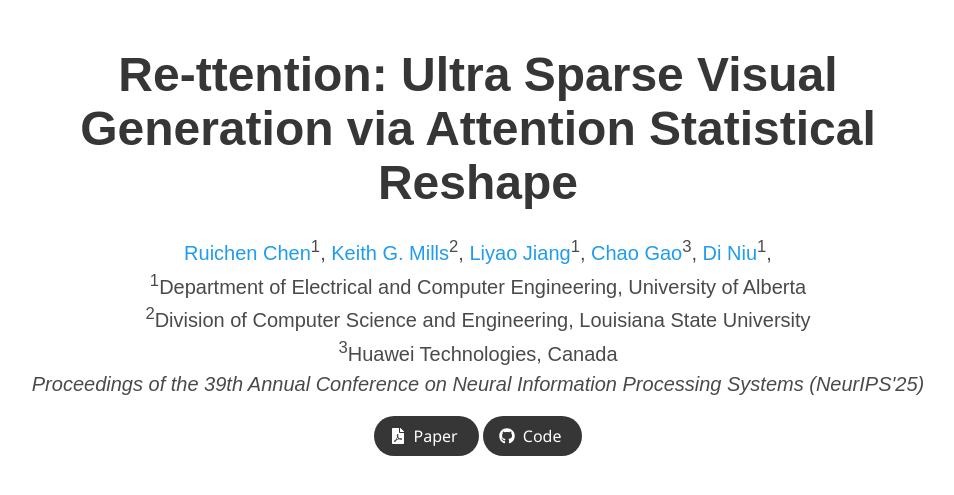
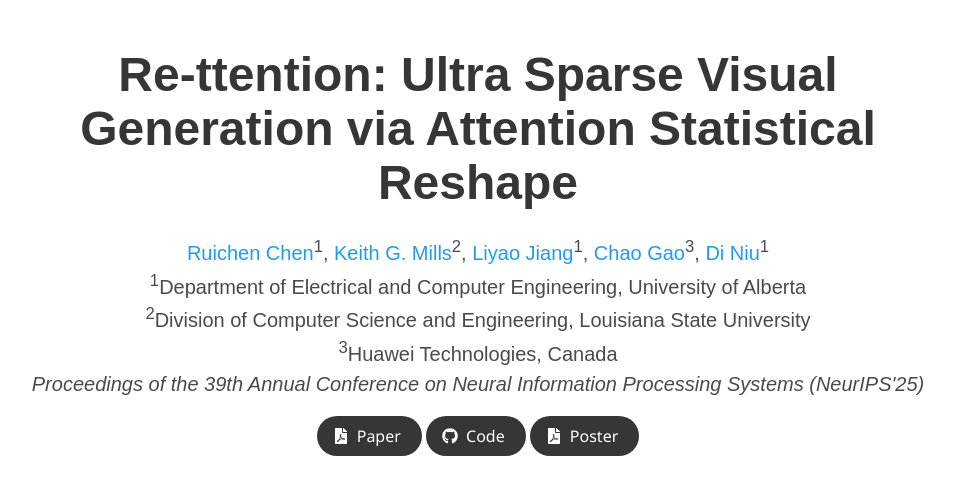
Before and after one commit to kgmills/kgmills.github.io, a Jekyll site: the page projects/rettention/index.html, which Jekyll copies as it is, in a window 1280 px wide and 900 px high, cut to the strip 0-497 px from the top of the window. Shown: the whole strip, without its empty margins (162-1116 px from the left). Built offline with Jekyll 4.4.1, drawn with Linux system fonts in a browser that asks for light colours; nearby versions of some CDN libraries; some web fonts are replaced; library files that are not in the unit come from our copies; a style sheet for code colours, icons or effects is not loaded.

Commit message:
Add Re-ttention poster

```diff
--- a/projects/rettention/index.html
+++ b/projects/rettention/index.html
@@ -57,12 +57,14 @@
               <!-- Paper authors -->
               <span class="author-block">
                   <a href="https://scholar.google.ca/citations?user=WHiR96wAAAAJ&hl=en&oi=ao" target="_blank">Ruichen Chen</a><sup>1</sup>,</span>
+              <span class="author-block">
                   <a href="https://kgmills.github.io/" target="_blank">Keith G. Mills</a><sup>2</sup>,</span>
               <span class="author-block">
                   <a href="https://scholar.google.com/citations?user=OSpqcyoAAAAJ&hl=en&oi=ao" target="_blank">Liyao Jiang</a><sup>1</sup>,</span>
-                  <a href="https://cgao3.github.io/"target="_blank">Chao Gao</a><sup>3</sup>,</span>
-                  <a href="https://sites.ualberta.ca/~dniu/Homepage/Home.html" target="_blank">Di Niu</a><sup>1</sup>,</span>
-
+              <span class="author-block">
+                  <a href="https://cgao3.github.io/" target="_blank">Chao Gao</a><sup>3</sup>,</span>
+              <span class="author-block">
+                  <a href="https://sites.ualberta.ca/~dniu/Homepage/Home.html" target="_blank">Di Niu</a><sup>1</sup></span>
             </div>
 
             <div class="is-size-5 publication-authors">
@@ -95,6 +97,16 @@
                   <span>Code</span>
                   </a>
                 </span>
+
+                <!-- Poster Link -->
+                <span class="link-block">
+                  <a href="../../assets/posters/Rettention_NeurIPS25_poster.pdf" target="_blank"
+                  class="external-link button is-normal is-rounded is-dark">
+                  <span class="icon">
+                    <i class="fas fa-file-pdf"></i>
+                  </span>
+                  <span>Poster</span>
+                  </a>
                 </span>
               </div>
             </div>
```
Also changed, not shown: _pages/publications.md (+1 -1 lines), 3 other files. Lines whose indentation alone changed are shown as unchanged.
